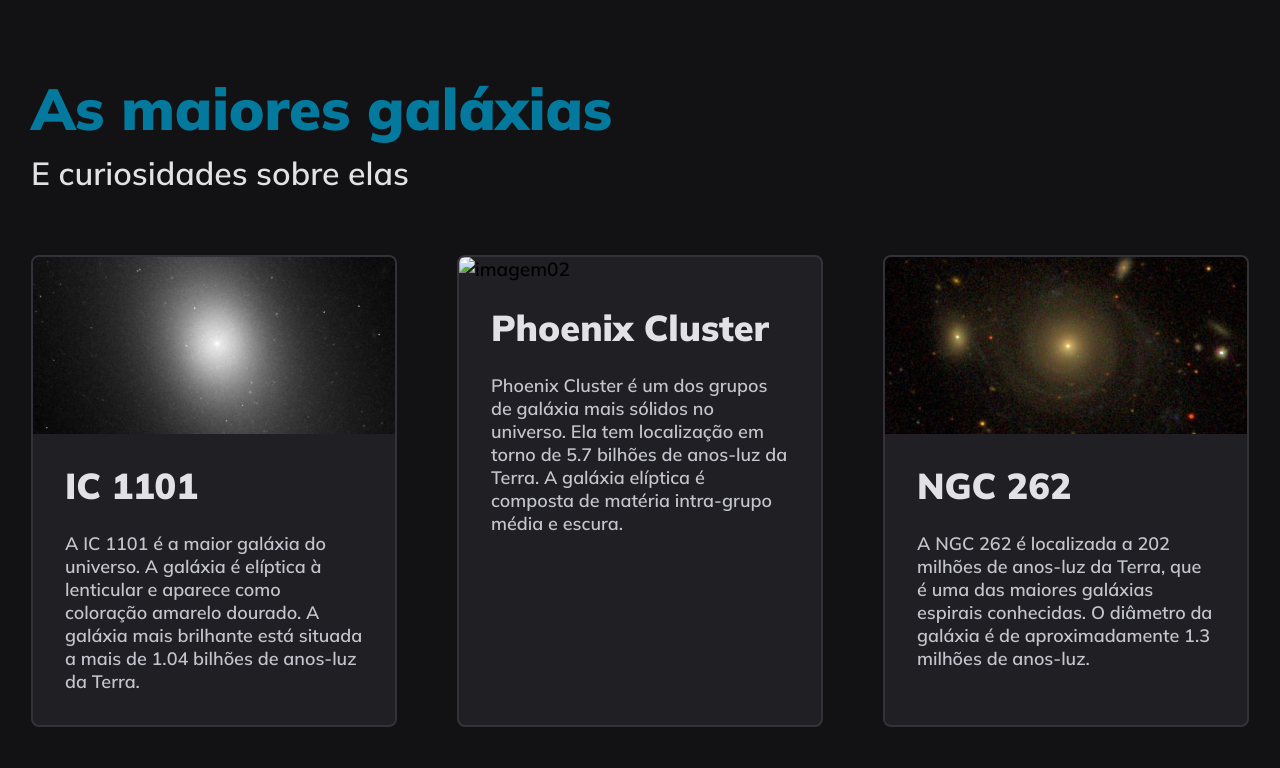
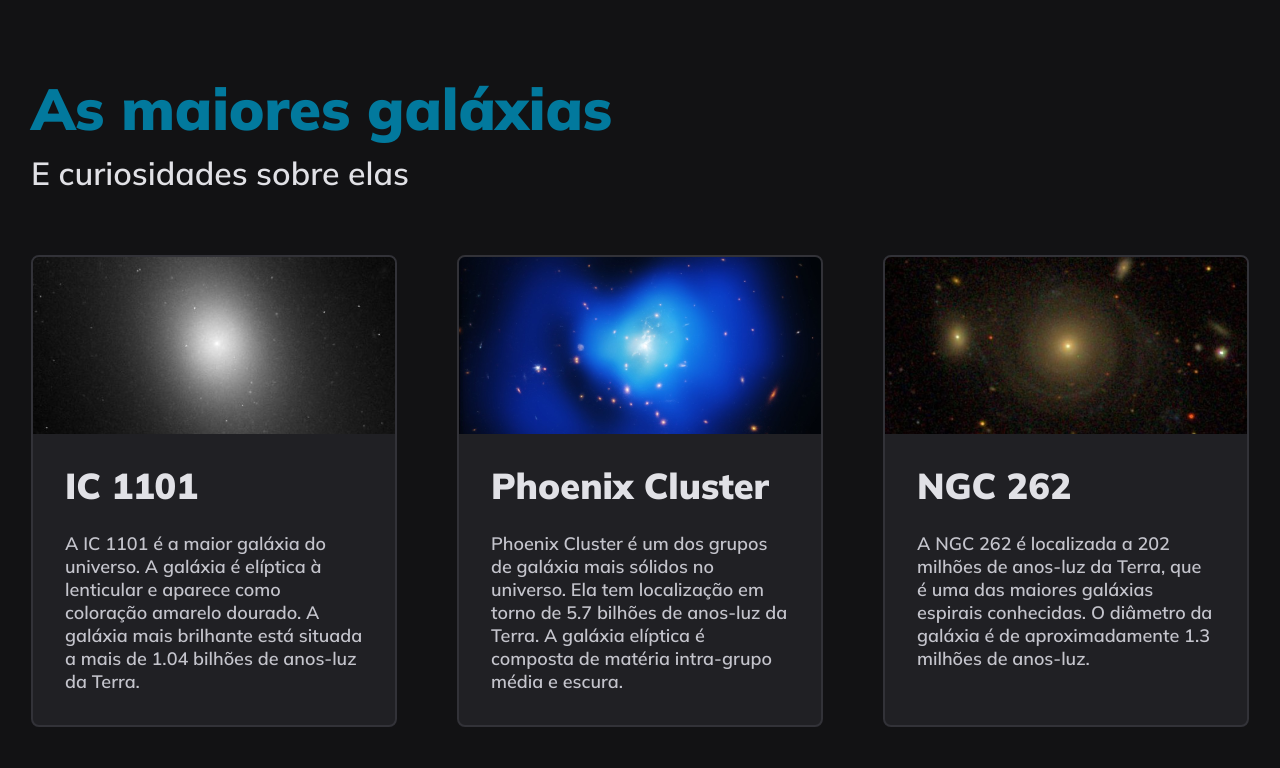
Before and after one commit to AndreAraujodev/Stage3ProjetoGalaxiesGrid, a plain HTML site: page index.html in a window 1280 px wide. Shown: the top 768 px of the page. Drawn offline with Linux system fonts and the light colour scheme; the site is published under a folder, as on GitHub Pages, so addresses that start at the root find nothing.

Commit message:
change image 2

```diff
--- a/index.html
+++ b/index.html
@@ -30,7 +30,7 @@
       </div>
 
       <div class="card">
-        <img src="/assets/image 2.png" alt="imagem02">
+        <img src="./assets/image 2.png" alt="imagem02">
         <h2>Phoenix Cluster</h2>
         <p>Phoenix Cluster é um dos grupos de galáxia mais sólidos no universo. Ela tem localização em torno de 5.7 bilhões de anos-luz da Terra. A galáxia elíptica é composta de matéria intra-grupo média e escura.</p>
       </div>
```
